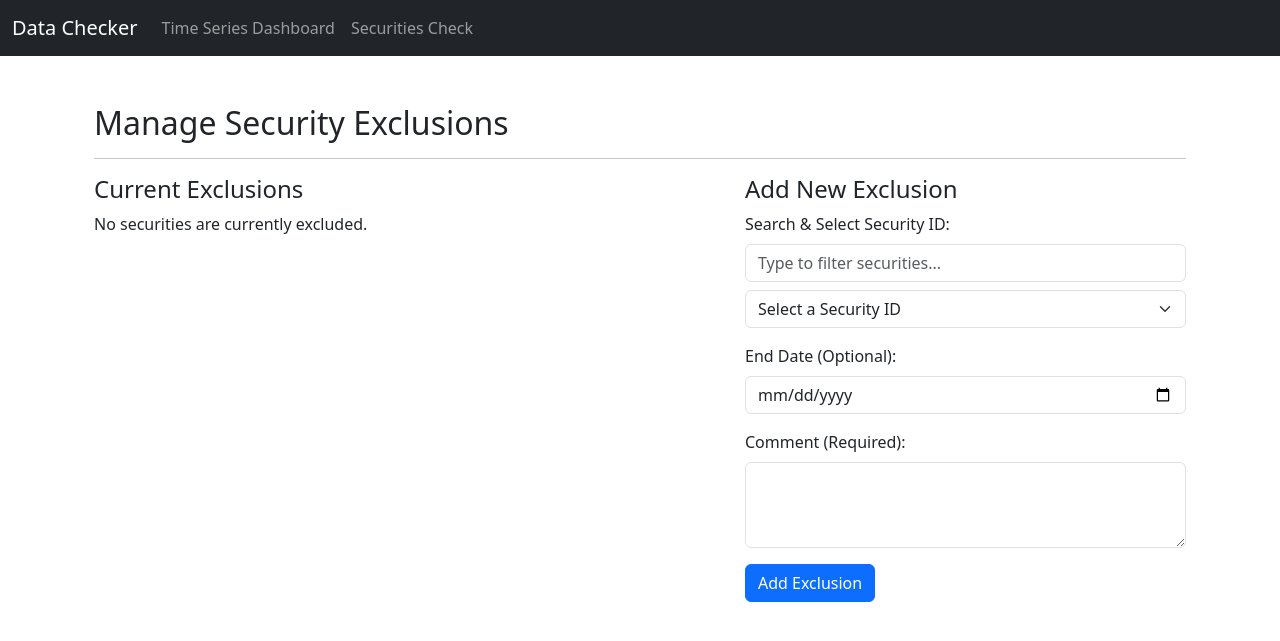
After one commit to Cluckhead/Bang, a Flask app: page /exclusions in a window 1280 px wide. The commit adds this page. Shown: the top 641 px of the page. Run offline with Flask 3, Linux system fonts and the light colour scheme.

Commit message:
added exclusions and searching, fixed teh file naming

```diff
--- a/app.py
+++ b/app.py
@@ -4,7 +4,7 @@
 # - Creating the Flask application instance.
 # - Setting up basic configuration (like the secret key).
 # - Ensuring necessary folders (like the instance folder) exist.
-# - Registering Blueprints (`main_bp`, `metric_bp`, `security_bp`, `fund_bp`) from the `views`
+# - Registering Blueprints (`main_bp`, `metric_bp`, `security_bp`, `fund_bp`, `exclusion_bp`) from the `views`
 #   directory, which contain the application's routes and view logic.
 # - Providing a conditional block (`if __name__ == '__main__':`) to run the development server
 #   when the script is executed directly.
@@ -20,7 +20,7 @@ import sys # To get python executable path
 # --- End imports ---
 
 # Import configurations and utilities (potentially needed by factory setup later)
-# from config import DATA_FOLDER, COLOR_PALETTE # Not directly used in factory itself yet
+from config import DATA_FOLDER, COLOR_PALETTE # Uncommented import
 # from utils import _is_date_like, parse_fund_list # Not directly used in factory itself yet
 
 def create_app():
@@ -32,6 +32,9 @@ def create_app():
         SECRET_KEY='dev', # Default secret key for development. CHANGE for production!
         # Add other default configurations if needed
     )
+
+    # Load configuration from config.py
+    app.config.from_object('config')
 
     # Ensure the instance folder exists (if using instance_relative_config)
     try:
@@ -49,12 +52,14 @@ def create_app():
     from views.security_views import security_bp
     from views.fund_views import fund_bp
     from views.api_views import api_bp
+    from views.exclusion_views import exclusion_bp
 
     app.register_blueprint(main_bp)
     app.register_blueprint(metric_bp)
     app.register_blueprint(security_bp)
     app.register_blueprint(fund_bp)
     app.register_blueprint(api_bp)
+    app.register_blueprint(exclusion_bp)
 
     print("Registered Blueprints:")
     print(f"- {main_bp.name} (prefix: {main_bp.url_prefix})")
@@ -62,6 +67,7 @@ def create_app():
     print(f"- {security_bp.name} (prefix: {security_bp.url_prefix})")
     print(f"- {fund_bp.name} (prefix: {fund_bp.url_prefix})")
     print(f"- {api_bp.name} (prefix: {api_bp.url_prefix})")
+    print(f"- {exclusion_bp.name} (prefix: {exclusion_bp.url_prefix})")
 
     # Add a simple test route to confirm app creation (optional)
     @app.route('/hello')
--- a/process_data.py
+++ b/process_data.py
@@ -382,7 +382,8 @@ def main():
 
     input_dir = 'Data'
     input_prefix = 'pre_'
-    output_prefix = 'new_'
+    # output_prefix = 'new_' #disabled
+    output_prefix = ''
 
     if not os.path.isdir(input_dir):
         logger.error(f"Input directory '{input_dir}' not found.")
--- /dev/null
+++ b/templates/exclusions_page.html
@@ -0,0 +1,131 @@
+{% extends 'base.html' %}
+
+{% block title %}Manage Security Exclusions{% endblock %}
+
+{% block content %}
+<div class="container mt-4">
+    <h2>Manage Security Exclusions</h2>
+    <hr>
+
+    {# Display messages if any #}
+    {% if message %}
+        <div class="alert alert-{{ message_type }} alert-dismissible fade show" role="alert">
+            {{ message }}
+            <button type="button" class="btn-close" data-bs-dismiss="alert" aria-label="Close"></button>
+        </div>
+    {% endif %}
+
+    <div class="row">
+        {# Left Column: Display Current Exclusions #}
+        <div class="col-md-7">
+            <h4>Current Exclusions</h4>
+            {% if exclusions %}
+                <table class="table table-striped table-sm">
+                    <thead>
+                        <tr>
+                            <th>Security ID</th>
+                            <th>Date Added</th>
+                            <th>End Date</th>
+                            <th>Comment</th>
+                            <th>Action</th>
+                        </tr>
+                    </thead>
+                    <tbody>
+                        {% for exclusion in exclusions %}
+                            <tr>
+                                <td>{{ exclusion.SecurityID }}</td>
+                                <td>{{ exclusion.AddDate.strftime('%Y-%m-%d') if exclusion.AddDate else 'N/A' }}</td>
+                                <td>{{ exclusion.EndDate.strftime('%Y-%m-%d') if exclusion.EndDate else '' }}</td>
+                                <td>{{ exclusion.Comment }}</td>
+                                <td>
+                                    <form method="POST" action="{{ url_for('exclusion_bp.remove_exclusion_route') }}" style="display: inline;">
+                                        <input type="hidden" name="security_id" value="{{ exclusion.SecurityID }}">
+                                        <input type="hidden" name="add_date" value="{{ exclusion.AddDate.strftime('%Y-%m-%d') if exclusion.AddDate else '' }}">
+                                        <button type="submit" class="btn btn-danger btn-sm" onclick="return confirm('Are you sure you want to remove this exclusion?');">Remove</button>
+                                    </form>
+                                </td>
+                            </tr>
+                        {% endfor %}
+                    </tbody>
+                </table>
+            {% else %}
+                <p>No securities are currently excluded.</p>
+            {% endif %}
+        </div>
+
+        {# Right Column: Add New Exclusion Form #}
+        <div class="col-md-5">
+            <h4>Add New Exclusion</h4>
+            <form method="POST" action="{{ url_for('exclusion_bp.manage_exclusions') }}">
+                <div class="mb-3">
+                    <label for="security-search-input" class="form-label">Search & Select Security ID:</label>
+                    <input type="text" id="security-search-input" class="form-control mb-2" placeholder="Type to filter securities...">
+                    <select class="form-select" id="security-select" name="security_id" required>
+                        <option value="" disabled selected>Select a Security ID</option>
+                        {% for sec_id in available_securities %}
+                            <option value="{{ sec_id }}">{{ sec_id }}</option>
+                        {% endfor %}
+                    </select>
+                </div>
+                <div class="mb-3">
+                    <label for="end_date" class="form-label">End Date (Optional):</label>
+                    <input type="date" class="form-control" id="end_date" name="end_date">
+                </div>
+                <div class="mb-3">
+                    <label for="comment" class="form-label">Comment (Required):</label>
+                    <textarea class="form-control" id="comment" name="comment" rows="3" required></textarea>
+                </div>
+                <button type="submit" class="btn btn-primary">Add Exclusion</button>
+            </form>
+        </div>
+    </div>
+</div>
+
+{% endblock %}
+
+{% block scripts %}
+{{ super() }} {# Include scripts from base.html #}
+{# We will add specific JS for the dynamic dropdown here later #}
+<script>
+    // Basic dynamic filtering for the dropdown
+    document.getElementById('security-search-input').addEventListener('input', function() {
+        let filter = this.value.toLowerCase();
+        let select = document.getElementById('security-select');
+        let options = select.options;
+        let firstVisibleOption = null;
+
+        for (let i = 0; i < options.length; i++) {
+            let option = options[i];
+            // Skip the placeholder option
+            if (option.value === "") {
+                option.style.display = ""; // Always show placeholder if input is empty, hide otherwise
+                option.style.display = filter ? "none" : "";
+                continue;
+            }
+
+            let txtValue = option.textContent || option.innerText;
+            if (txtValue.toLowerCase().indexOf(filter) > -1) {
+                option.style.display = "";
+                if (!firstVisibleOption) {
+                     firstVisibleOption = option; // Keep track of the first match
+                }
+            } else {
+                option.style.display = "none";
+            }
+        }
+         // Optionally, select the first visible option if the user hasn't selected one manually
+        // This part can be enhanced, maybe select only if input length > N or on specific event
+        // if (filter && firstVisibleOption && select.selectedIndex <= 0) {
+            // select.value = firstVisibleOption.value;
+        // }
+    });
+
+    // Reset filter when dropdown is clicked (to show all options again initially)
+    document.getElementById('security-select').addEventListener('mousedown', function(){
+       // Optional: Uncomment below to clear search on dropdown click
+       // document.getElementById('security-search-input').value = '';
+       // let event = new Event('input');
+       // document.getElementById('security-search-input').dispatchEvent(event);
+    });
+</script>
+{% endblock %}
--- /dev/null
+++ b/views/exclusion_views.py
@@ -0,0 +1,190 @@
+"""
+This module defines the Flask Blueprint for handling security exclusion management.
+It provides routes to view the current exclusion list and add new securities
+to the list.
+"""
+import os
+import pandas as pd
+from flask import Blueprint, render_template, request, redirect, url_for, current_app
+from datetime import datetime
+import logging
+
+# Configure logging
+logging.basicConfig(level=logging.INFO, format='%(asctime)s - %(levelname)s - %(message)s')
+
+# Define the Blueprint
+exclusion_bp = Blueprint('exclusion_bp', __name__, template_folder='../templates')
+
+EXCLUSIONS_FILE = 'exclusions.csv'
+# Assuming sec_spread.csv contains the list of all possible securities
+# We need to determine the correct file and column name for security IDs
+# Let's tentatively use sec_spread.csv and 'Security ID'
+SECURITIES_SOURCE_FILE = 'sec_spread.csv' # Adjust if needed
+SECURITY_ID_COLUMN = 'Security Name' # Corrected column name
+
+def get_data_path(filename):
+    """Constructs the full path to a data file within the DATA_FOLDER."""
+    return os.path.join(current_app.config['DATA_FOLDER'], filename)
+
+def load_exclusions():
+    """Loads the current list of exclusions from the CSV file."""
+    exclusions_path = get_data_path(EXCLUSIONS_FILE)
+    try:
+        if os.path.exists(exclusions_path) and os.path.getsize(exclusions_path) > 0:
+            df = pd.read_csv(exclusions_path, parse_dates=['AddDate', 'EndDate'], dayfirst=False) # Specify date format if needed
+            # Ensure correct types after loading
+            df['AddDate'] = pd.to_datetime(df['AddDate'], errors='coerce')
+            df['EndDate'] = pd.to_datetime(df['EndDate'], errors='coerce')
+            df['SecurityID'] = df['SecurityID'].astype(str)
+            df['Comment'] = df['Comment'].astype(str)
+            df = df.sort_values(by='AddDate', ascending=False)
+            return df.to_dict('records')
+        else:
+            logging.info(f"'{EXCLUSIONS_FILE}' is empty or does not exist. Returning empty list.")
+            return []
+    except Exception as e:
+        logging.error(f"Error loading exclusions from {exclusions_path}: {e}")
+        return [] # Return empty list on error
+
+def load_available_securities():
+    """Loads the list of available security IDs from the source file."""
+    securities_file_path = get_data_path(SECURITIES_SOURCE_FILE)
+    try:
+        if os.path.exists(securities_file_path):
+            # Load only the necessary column
+            # Use security_processing logic if more complex loading is needed
+            df_securities = pd.read_csv(securities_file_path, usecols=[SECURITY_ID_COLUMN], encoding_errors='replace', on_bad_lines='skip')
+            df_securities.dropna(subset=[SECURITY_ID_COLUMN], inplace=True)
+            security_ids = df_securities[SECURITY_ID_COLUMN].astype(str).unique().tolist()
+            security_ids.sort() # Sort for dropdown consistency
+            return security_ids
+        else:
+            logging.warning(f"Securities source file '{SECURITIES_SOURCE_FILE}' not found at {securities_file_path}.")
+            return []
+    except KeyError:
+        logging.error(f"Column '{SECURITY_ID_COLUMN}' not found in '{SECURITIES_SOURCE_FILE}'. Cannot load available securities.")
+        return []
+    except Exception as e:
+        logging.error(f"Error loading available securities from {securities_file_path}: {e}")
+        return []
+
+def add_exclusion(security_id, end_date_str, comment):
+    """Adds a new exclusion to the CSV file."""
+    exclusions_path = get_data_path(EXCLUSIONS_FILE)
+    try:
+        # Basic validation
+        if not security_id or not comment:
+            logging.warning("Attempted to add exclusion with missing SecurityID or Comment.")
+            return False, "Security ID and Comment are required."
+
+        add_date = datetime.now().strftime('%Y-%m-%d')
+        # Parse end_date, allow it to be empty
+        end_date = pd.to_datetime(end_date_str, errors='coerce').strftime('%Y-%m-%d') if end_date_str else ''
+
+        new_exclusion = pd.DataFrame({
+            'SecurityID': [str(security_id)],
+            'AddDate': [add_date],
+            'EndDate': [end_date],
+            'Comment': [str(comment)]
+        })
+
+        # Append to CSV, create header if file doesn't exist or is empty
+        file_exists = os.path.exists(exclusions_path)
+        is_empty = file_exists and os.path.getsize(exclusions_path) == 0
+        write_header = not file_exists or is_empty
+
+        new_exclusion.to_csv(exclusions_path, mode='a', header=write_header, index=False)
+        logging.info(f"Added exclusion for SecurityID: {security_id}")
+        return True, "Exclusion added successfully."
+    except Exception as e:
+        logging.error(f"Error adding exclusion to {exclusions_path}: {e}")
+        return False, "An error occurred while saving the exclusion."
+
+def remove_exclusion(security_id_to_remove, add_date_str_to_remove):
+    """Removes a specific exclusion entry from the CSV file based on SecurityID and AddDate."""
+    exclusions_path = get_data_path(EXCLUSIONS_FILE)
+    try:
+        if not os.path.exists(exclusions_path) or os.path.getsize(exclusions_path) == 0:
+            logging.warning(f"Attempted to remove exclusion, but '{EXCLUSIONS_FILE}' is empty or does not exist.")
+            return False, "Exclusion file is empty or missing."
+
+        df = pd.read_csv(exclusions_path)
+
+        # Ensure columns used for matching are strings
+        df['SecurityID'] = df['SecurityID'].astype(str)
+        # Keep AddDate as string for direct comparison with the string from the form
+        df['AddDate'] = df['AddDate'].astype(str)
+        security_id_to_remove = str(security_id_to_remove)
+
+        original_count = len(df)
+
+        # Filter out the row(s) to remove
+        # Match both SecurityID and the AddDate string
+        df_filtered = df[~((df['SecurityID'] == security_id_to_remove) & (df['AddDate'] == add_date_str_to_remove))]
+
+        if len(df_filtered) == original_count:
+            logging.warning(f"Exclusion entry for SecurityID '{security_id_to_remove}' with AddDate '{add_date_str_to_remove}' not found for removal.")
+            return False, "Exclusion entry not found."
+
+        # Overwrite the CSV with the filtered data
+        df_filtered.to_csv(exclusions_path, index=False)
+        logging.info(f"Removed exclusion entry for SecurityID: {security_id_to_remove}, AddDate: {add_date_str_to_remove}")
+        return True, "Exclusion removed successfully."
+
+    except Exception as e:
+        logging.error(f"Error removing exclusion from {exclusions_path}: {e}")
+        return False, "An error occurred while removing the exclusion."
+
+@exclusion_bp.route('/exclusions', methods=['GET', 'POST'])
+def manage_exclusions():
+    """
+    Handles viewing and adding security exclusions.
+    GET: Displays the list of current exclusions and the form to add new ones.
+    POST: Processes the form submission to add a new exclusion.
+    """
+    message = None
+    message_type = 'info' # Can be 'success' or 'error'
+
+    if request.method == 'POST':
+        security_id = request.form.get('security_id')
+        end_date_str = request.form.get('end_date')
+        comment = request.form.get('comment')
+
+        success, msg = add_exclusion(security_id, end_date_str, comment)
+        if success:
+            # Redirect to the same page using GET to prevent form resubmission
+            return redirect(url_for('exclusion_bp.manage_exclusions', _external=True))
+        else:
+            message = msg
+            message_type = 'error'
+            # Fall through to render the page again with the error message
+
+    # For both GET requests and POST failures, load data and render template
+    current_exclusions = load_exclusions()
+    available_securities = load_available_securities()
+
+    return render_template('exclusions_page.html',
+                           exclusions=current_exclusions,
+                           available_securities=available_securities,
+                           message=message,
+                           message_type=message_type)
+
+@exclusion_bp.route('/exclusions/remove', methods=['POST'])
+def remove_exclusion_route():
+    """Handles the POST request to remove an exclusion."""
+    security_id = request.form.get('security_id')
+    add_date_str = request.form.get('add_date') # Get AddDate as string
+
+    if not security_id or not add_date_str:
+        # Handle missing identifiers (shouldn't happen with hidden fields but good practice)
+        # Redirect back with an error message (using flash or query params)
+        logging.warning("Remove exclusion attempt missing SecurityID or AddDate.")
+        # For simplicity, redirect back to the main page; flash messages would be better
+        return redirect(url_for('exclusion_bp.manage_exclusions'))
+
+    success, msg = remove_exclusion(security_id, add_date_str)
+
+    # Regardless of success/failure, redirect back to the main exclusions page.
+    # Consider using flash messages to display the success/error message after redirect.
+    # For now, the message `msg` is logged but not shown to the user on redirect.
+    return redirect(url_for('exclusion_bp.manage_exclusions'))
```
Also changed, not shown: templates/securities_page.html (+17 -1 lines), views/security_views.py (+78 -0 lines), README.md.
